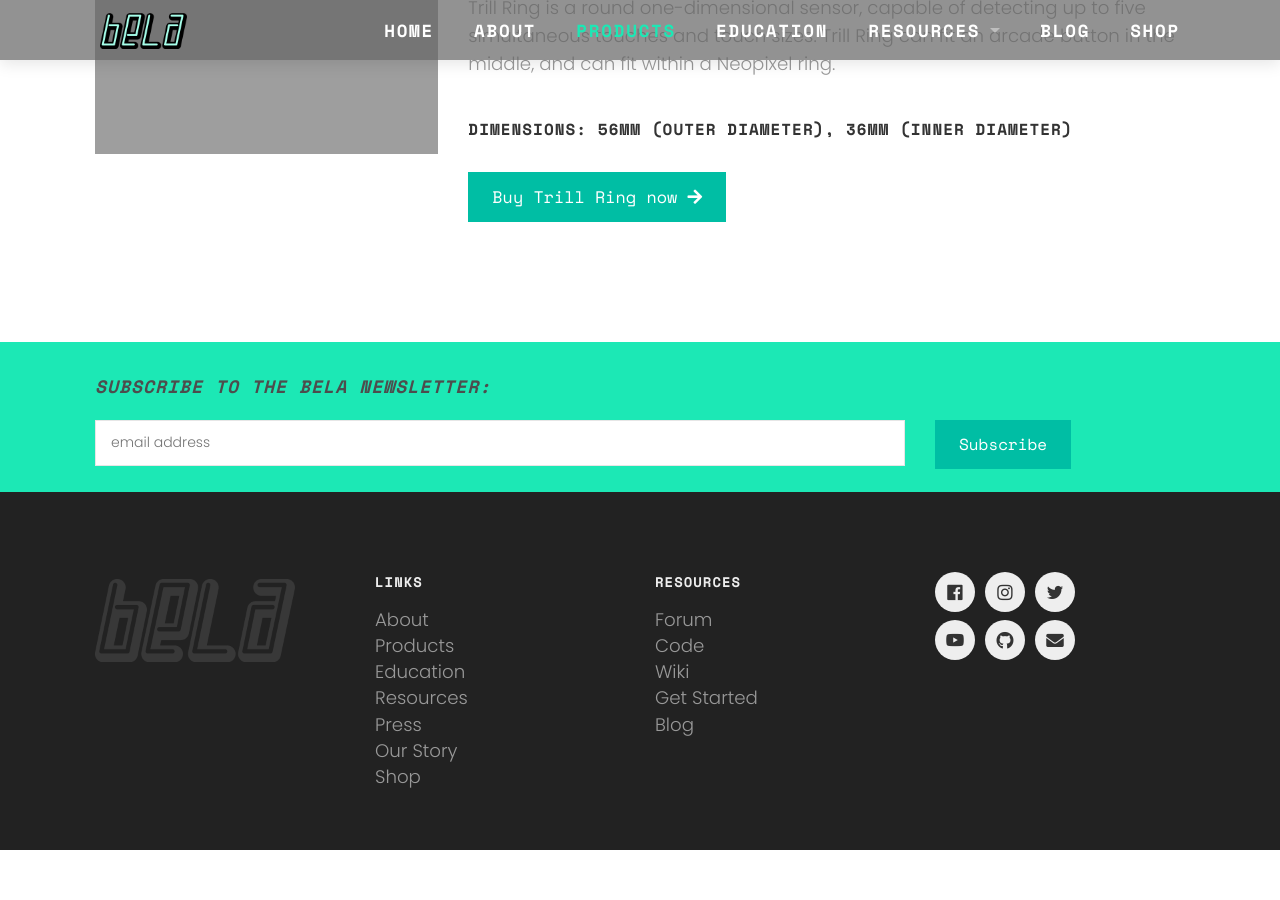
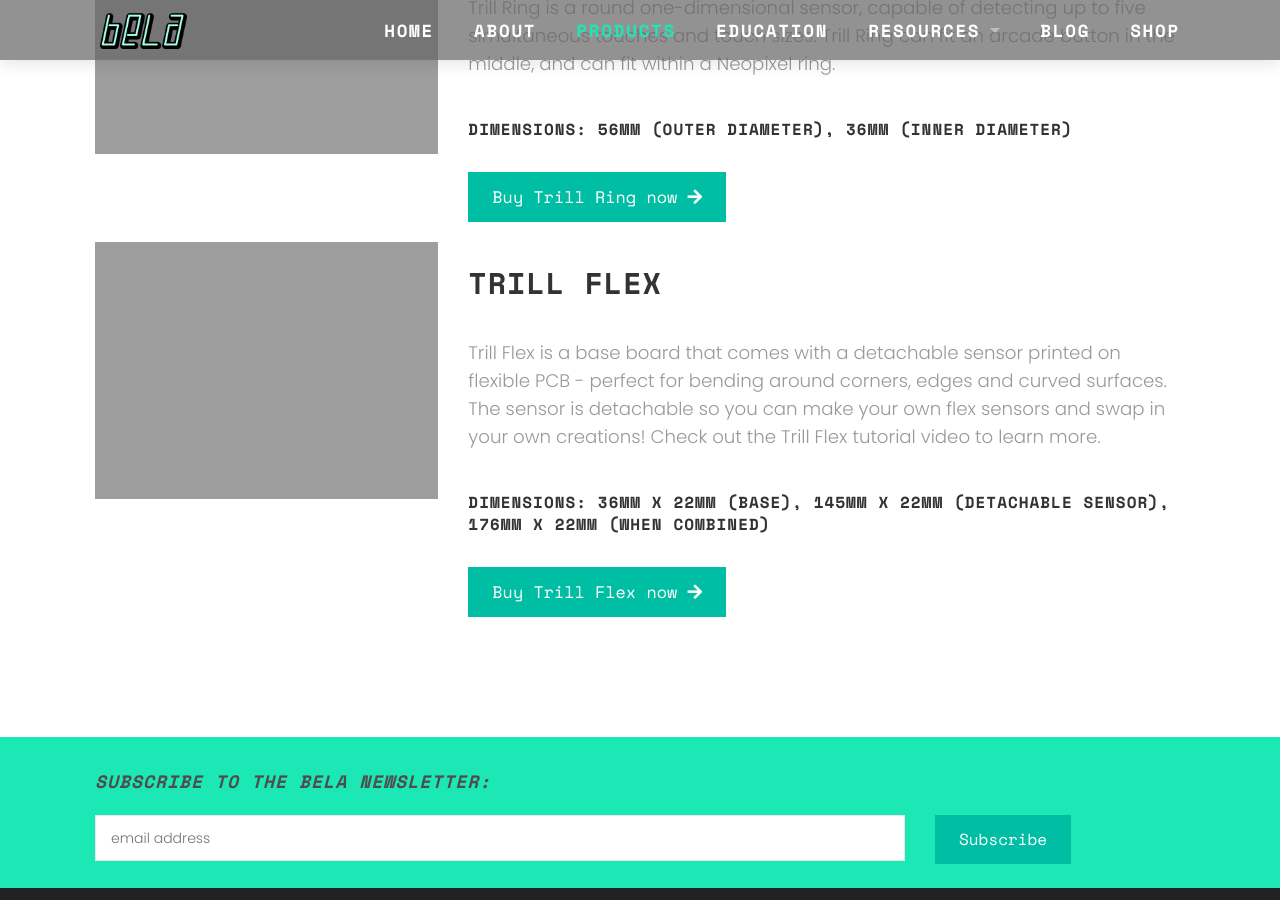
Before and after one commit to disastrid/bela_site_update, a Jekyll site: the page built from products/trill.md, in a window 1280 px wide and 900 px high, scrolled down 3350 px. Built offline with Jekyll 4.4.1, drawn with Linux system fonts in a browser that asks for light colours; before the commit the page ends 4200 px from its top, so only the background shows below that.

Commit message:
Added text and entry for Flex

```diff
--- a/_data/product_list.yml
+++ b/_data/product_list.yml
@@ -69,3 +69,8 @@
     image: ring.png
     dimensions: 56mm (outer diameter), 36mm (inner diameter)
     url: https://shop.bela.io/products/trill-ring/
+  - title: Trill Flex
+    desc: Trill Flex is a base board that comes with a detachable sensor printed on flexible PCB - perfect for bending around corners, edges and curved surfaces. The sensor is detachable so you can make your own flex sensors and swap in your own creations! Check out the Trill Flex tutorial video to learn more.
+    image: flex.png
+    dimensions: 36mm x 22mm (base), 145mm x 22mm (detachable sensor), 176mm x 22mm (when combined)
+    url: https://shop.bela.io/products/trill-flex/
```
